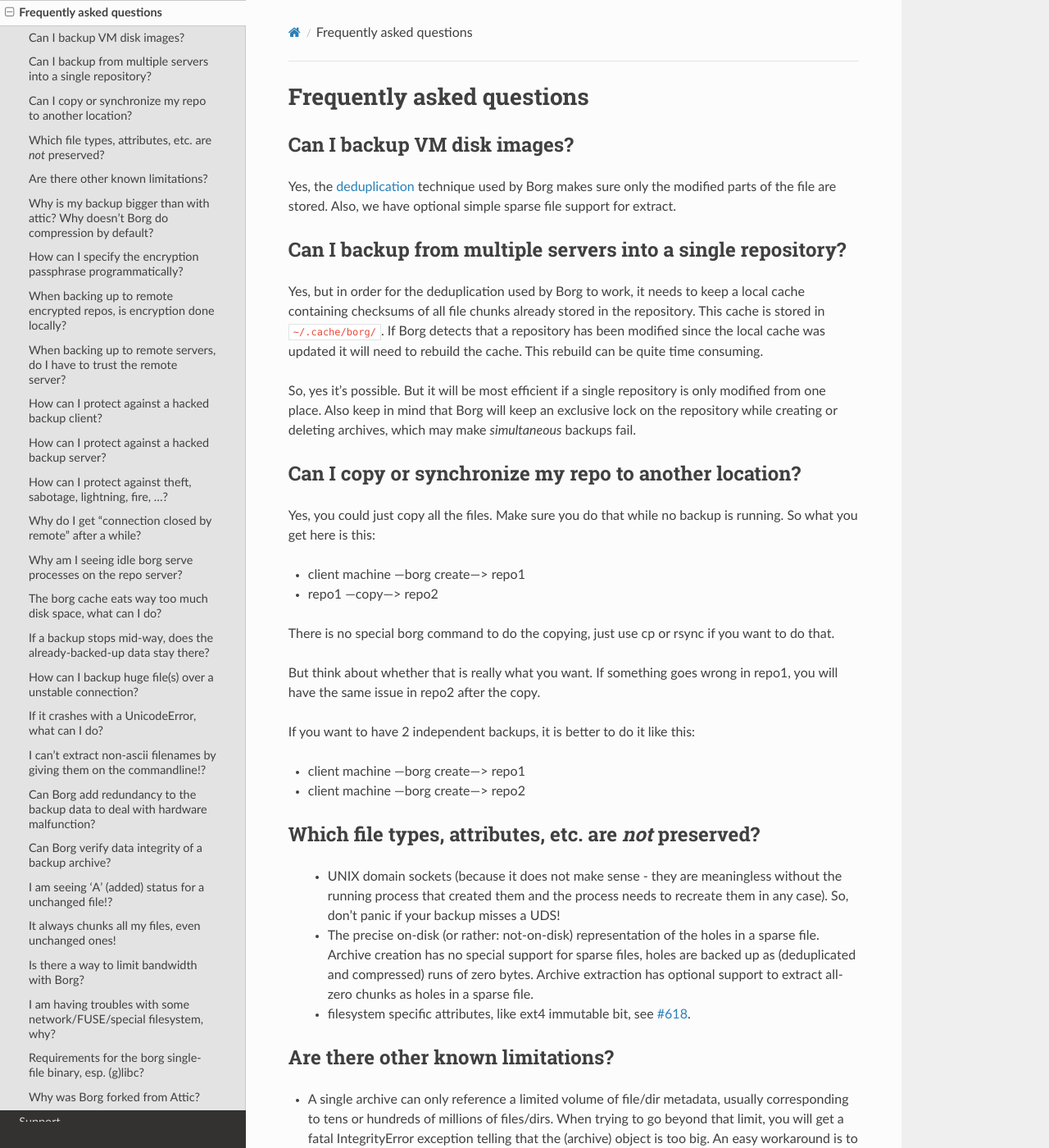
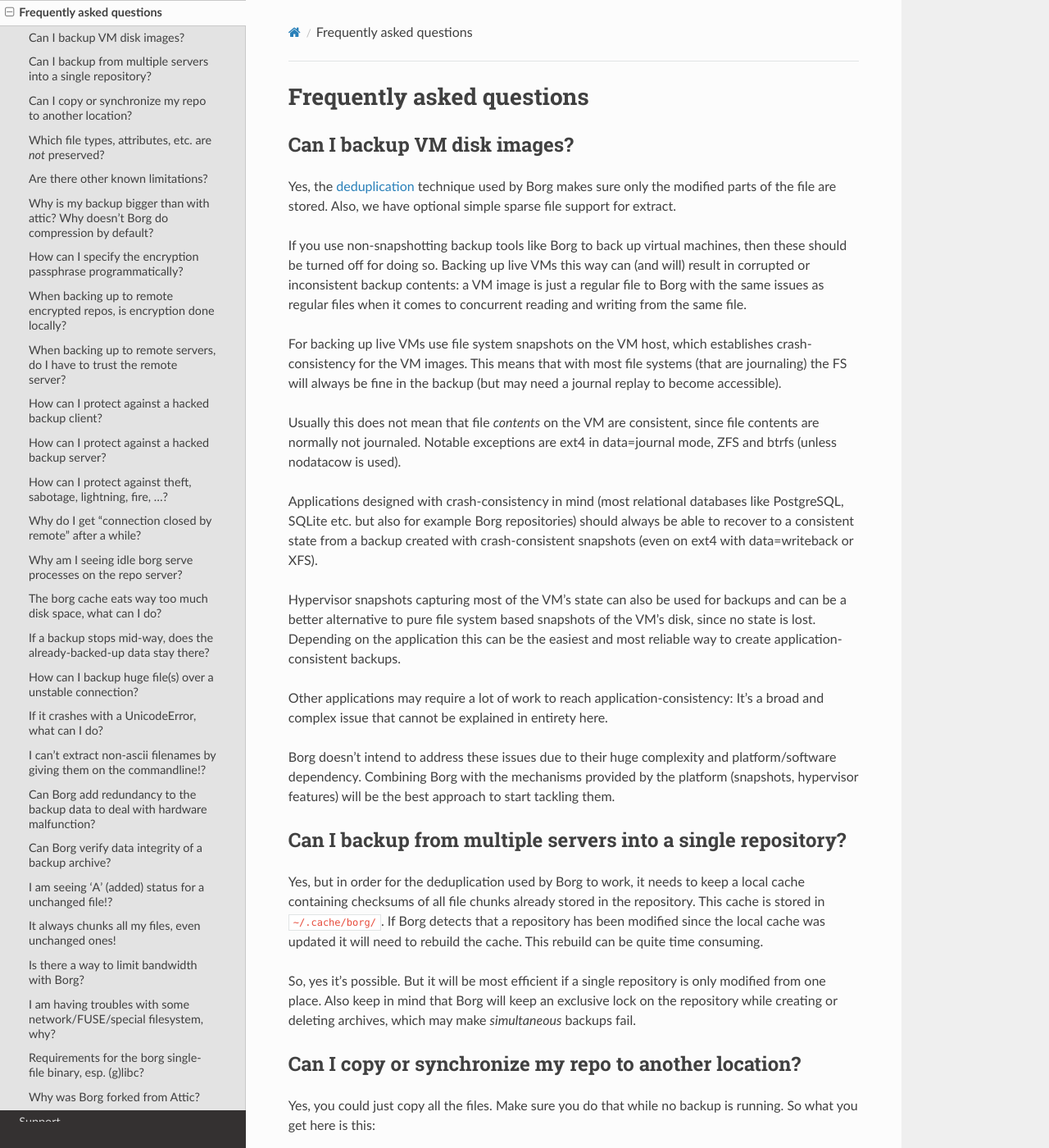
Before and after one commit to borgbackup/borg, a Sphinx documentation site: the page built from docs/faq.rst, in a window 1280 px wide and 1400 px high. Shown: the whole window at 82% size. Built offline with Sphinx 7.4.7 and the Read the Docs theme 2.0.0, drawn with Linux system fonts in a browser that asks for light colours; pages that are not in the unit, such as notebooks, are missing from menus; the version number could not be read and is left out.

Commit message:
Clarify FAQ regarding backup of virtual machines (#1672)

```diff
--- a/docs/faq.rst
+++ b/docs/faq.rst
@@ -11,6 +11,39 @@
 Yes, the `deduplication`_ technique used by
 |project_name| makes sure only the modified parts of the file are stored.
 Also, we have optional simple sparse file support for extract.
+
+If you use non-snapshotting backup tools like Borg to back up virtual machines,
+then these should be turned off for doing so. Backing up live VMs this way can (and will)
+result in corrupted or inconsistent backup contents: a VM image is just a regular file to
+Borg with the same issues as regular files when it comes to concurrent reading and writing from
+the same file.
+
+For backing up live VMs use file system snapshots on the VM host, which establishes
+crash-consistency for the VM images. This means that with most file systems
+(that are journaling) the FS will always be fine in the backup (but may need a
+journal replay to become accessible).
+
+Usually this does not mean that file *contents* on the VM are consistent, since file
+contents are normally not journaled. Notable exceptions are ext4 in data=journal mode,
+ZFS and btrfs (unless nodatacow is used).
+
+Applications designed with crash-consistency in mind (most relational databases
+like PostgreSQL, SQLite etc. but also for example Borg repositories) should always
+be able to recover to a consistent state from a backup created with
+crash-consistent snapshots (even on ext4 with data=writeback or XFS).
+
+Hypervisor snapshots capturing most of the VM's state can also be used for backups
+and can be a better alternative to pure file system based snapshots of the VM's disk,
+since no state is lost. Depending on the application this can be the easiest and most
+reliable way to create application-consistent backups.
+
+Other applications may require a lot of work to reach application-consistency:
+It's a broad and complex issue that cannot be explained in entirety here.
+
+Borg doesn't intend to address these issues due to their huge complexity
+and platform/software dependency. Combining Borg with the mechanisms provided
+by the platform (snapshots, hypervisor features) will be the best approach
+to start tackling them.
 
 Can I backup from multiple servers into a single repository?
 ------------------------------------------------------------
```
